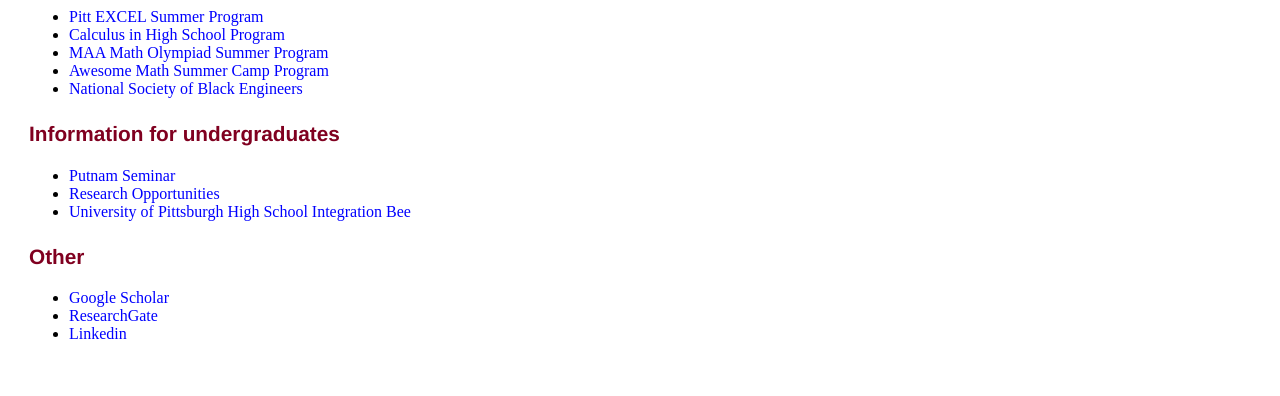
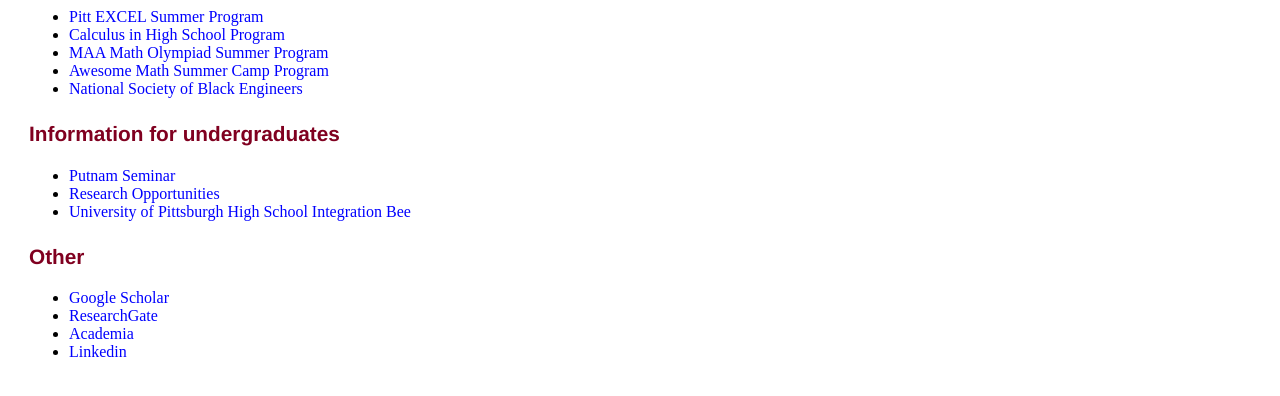
Before and after one commit to Maysam-Carnegie/my-resume, a plain HTML site: page index.html in a window 1280 px wide. Shown: the part 438-834 px from the top of the page. Drawn offline with Linux system fonts and the light colour scheme.

Commit message:
Update index.html

```diff
--- a/index.html
+++ b/index.html
@@ -151,6 +151,9 @@
                         <a href="https://www.researchgate.net/profile/Maysam-Khodayari-Gharanchaei/research">ResearchGate</a>
                     </li>
                     <li>
+                        <a href="https://independent.academia.edu/MaysamKhodayariGharanchaei">Academia</a>
+                    </li>
+                    <li>
                         <a href="https://www.linkedin.com/in/maysamkhodayari/">Linkedin</a>
                     </li>
 
```
